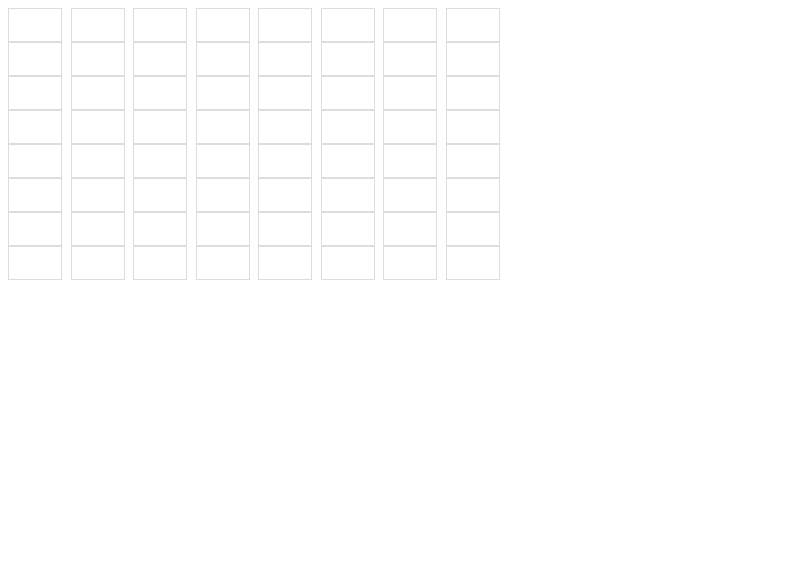
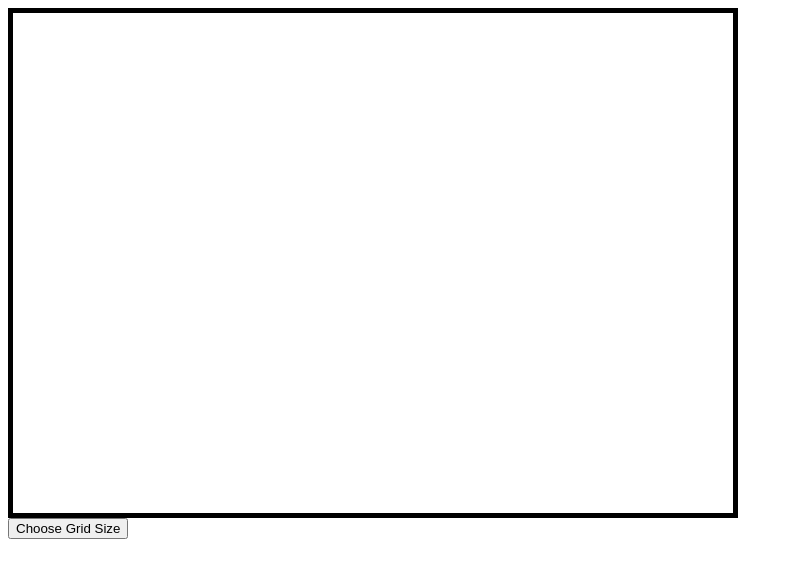
Before and after one commit to Overlandcoder/etch_a_sketch_new, a plain HTML site: page index.html in a window 1280 px wide. Shown: the whole page, without its empty margins (0-793 px from the left). Drawn offline with Linux system fonts and the light colour scheme.

Commit message:
Finish project

```diff
--- a/index.html
+++ b/index.html
@@ -9,6 +9,7 @@
 </head>
 <body>
   <div class="container"></div>
+  <button class="grid-size">Choose Grid Size</button>
 
   <script src="script.js"></script>
 </body>
--- a/script.js
+++ b/script.js
@@ -1,21 +1,31 @@
 const container = document.querySelector(".container");
+const gridSizeButton = document.querySelector(".grid-size");
 
-function createGrid(rows, cols) {
+function createGrid(rows, cols, resetting = false) {
   container.style.setProperty('--grid-rows', rows);
   container.style.setProperty('--grid-cols', cols);
+  if (resetting == true) container.replaceChildren();
 
   for (i = 0; i < (rows * cols); i++) {
     let cell = document.createElement("div");
     container.appendChild(cell);
     cell.className = "grid-item";
   }
+  addListeners();
 }
 
-createGrid(8, 8);
-
-let cells = document.querySelectorAll(".grid-item");
-cells.forEach(cell => cell.addEventListener("mouseover", addBackgroundColor));
+function addListeners() {
+  let cells = document.querySelectorAll(".grid-item");
+  cells.forEach(cell => cell.addEventListener("mouseover", addBackgroundColor));
+}
 
 function addBackgroundColor(cell) {
   cell.target.style.backgroundColor = "#000";
 }
+
+gridSizeButton.addEventListener("click", () => {
+  let size = prompt("How many squares per side?", 0);
+  createGrid(size, size, true);
+})
+
+createGrid(8, 8);
--- a/style.css
+++ b/style.css
@@ -7,12 +7,7 @@
   display: grid;
   grid-template-rows: repeat(var(--grid-rows), 1fr);
   grid-template-columns: repeat(var(--grid-cols), 1fr);
-  width: 500px;
+  width: 720px;
+  height: 500px;
+  border: 5px solid black;
 }
-
-.grid-item {
-  width: 20px;
-  padding: 1em;
-  border: 1px solid #ddd;
-  text-align: center;
-}
```
